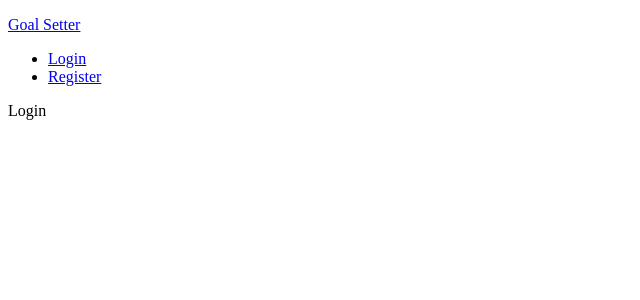
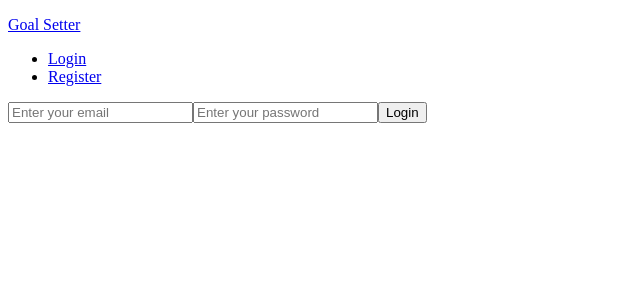
Before and after one commit to NeginSal/MERN-GoalSetter, a React (Create React App) app in the folder frontend/: page /login in a window 1280 px wide. Shown: the top 300 px of the page, without its empty margins (0-640 px from the left). Built offline with nearby package versions, Linux system fonts and the light colour scheme.

Commit message:
feat: Login Form

```diff
--- a/frontend/src/pages/Login.jsx
+++ b/frontend/src/pages/Login.jsx
@@ -1,9 +1,43 @@
+import { useState } from "react";
+
 const Login = () => {
+  const [formData, setFormData] = useState({
+    email: '',
+    password: '',
+  })
+
+  const onChange = (e) => {
+    setFormData((prevState) => ({
+      ...prevState,
+      [e.target.name]: e.target.value
+    }))
+
+  }
+  const handleSubmit = (e) => {
+    e.preventDefault()
+  }
+
+  const { email, password } = formData
   return (
-    <div>
-      Login
-    </div>
-   );
+    <form onSubmit={handleSubmit}>
+      <input
+        type="email"
+        name='email'
+        placeholder="Enter your email"
+        value={email}
+        onChange={onChange}
+      />
+      <input
+        type="password"
+        name='password'
+        placeholder="Enter your password"
+        value={password}
+        onChange={onChange}
+      />
+      <button>Login</button>
+
+    </form>
+  );
 }
 
 export default Login;
```
